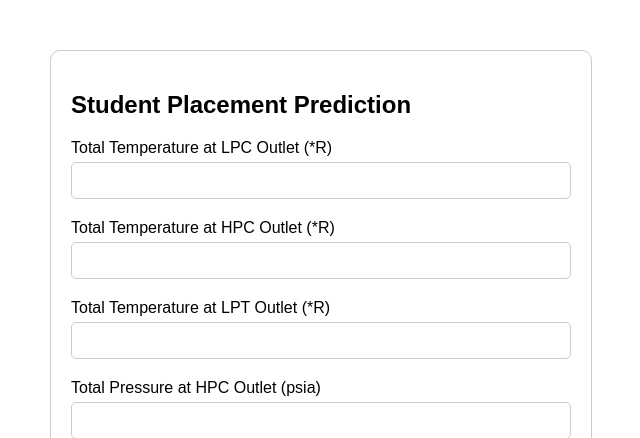
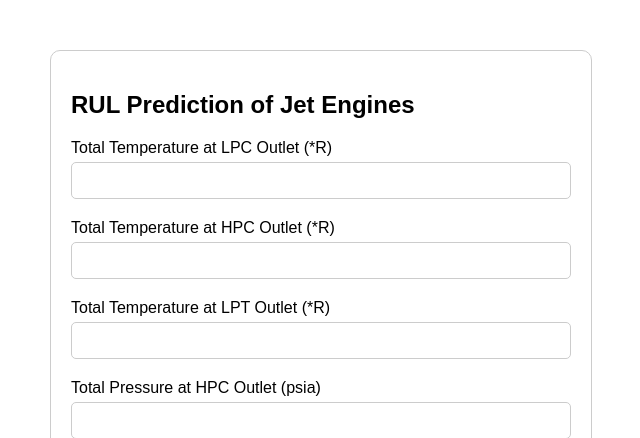
Before and after one commit to Paban-Mahata-it/Predictive-Maintenance-System-demo, a Flask app: page / in a window 1280 px wide. Shown: the top 438 px of the page, without its empty margins (319-959 px from the left). Run offline with Flask 3, Linux system fonts and the light colour scheme; parts of the project's set-up code (start-up, migrations or seed data) failed here and were passed over.

Commit message:
Corrected the wrong Interface

```diff
--- a/templates/index.html
+++ b/templates/index.html
@@ -1,7 +1,7 @@
 <!DOCTYPE html>
 <html>
 <head>
-    <title>Student Placement Prediction</title>
+    <title>RUL Prediction of Jet Engines</title>
     <style>
         body {
             font-family: Arial, sans-serif;
@@ -41,7 +41,7 @@
 </head>
 <body>
     <div class="form-container">
-        <h2>Student Placement Prediction</h2>
+        <h2>RUL Prediction of Jet Engines</h2>
         <form action="/predict" method="post">
 
 
```
